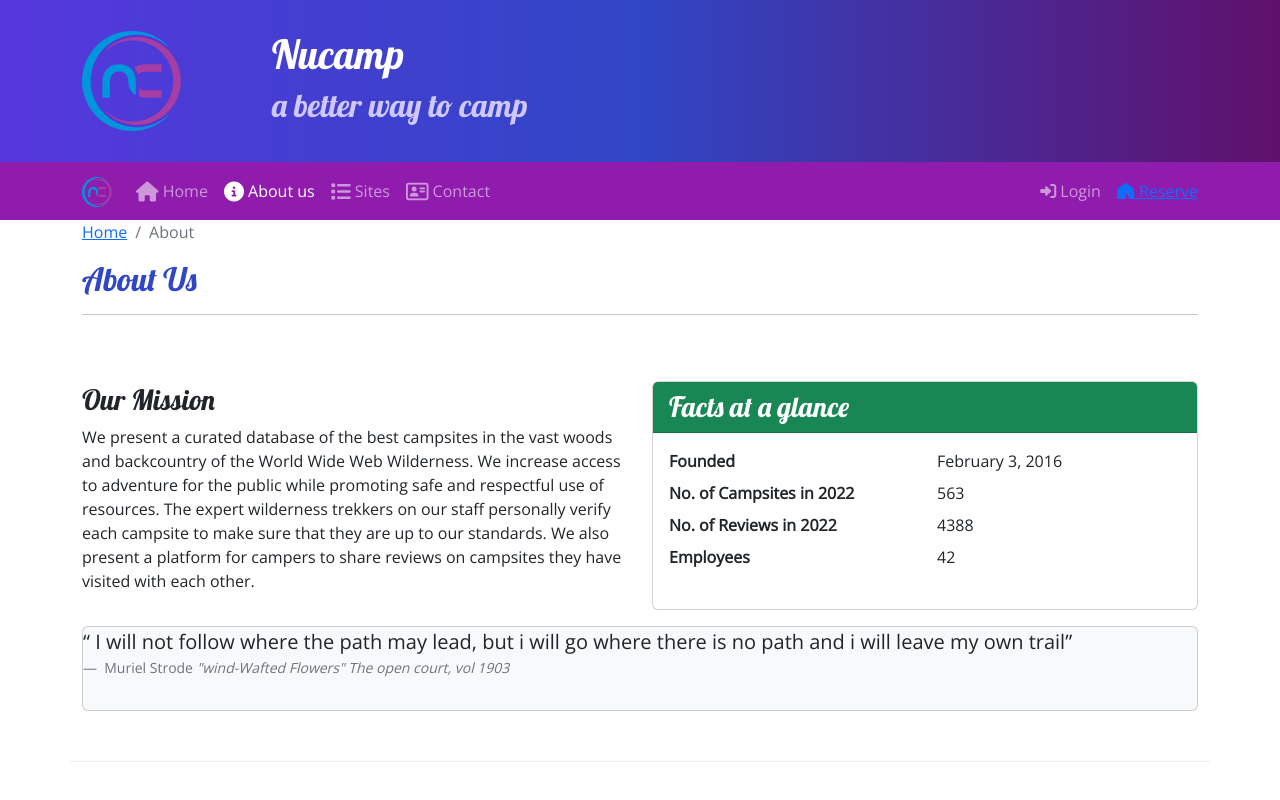
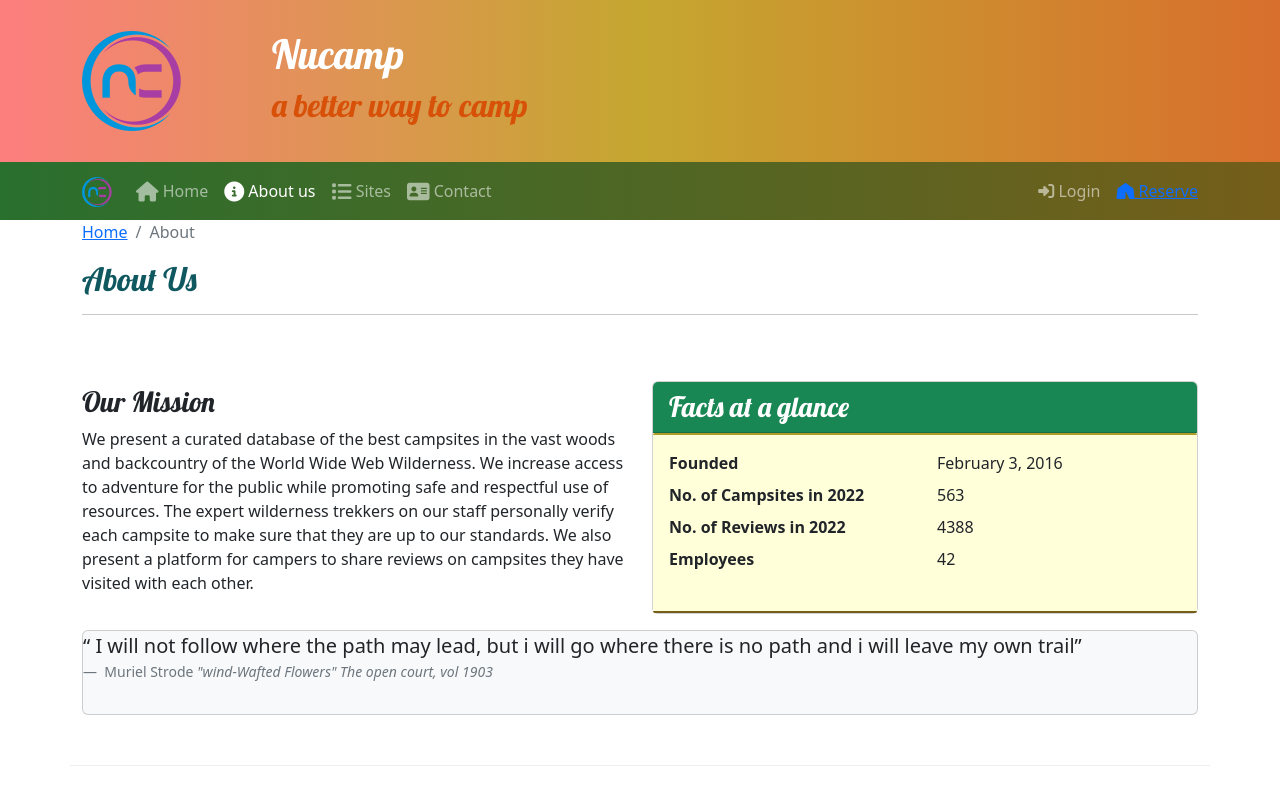
Before and after one commit to UlisesAQT/Nucampsite-Project, a website built with Parcel: page aboutus.html in a window 1280 px wide. Shown: the top 800 px of the page. Built offline with nearby package versions, Linux system fonts and the light colour scheme.

Commit message:
Configured project to use node, npm and parcel

```diff
--- a/aboutus.html
+++ b/aboutus.html
@@ -6,11 +6,14 @@
     <meta charset="utf-8" />
     <meta name="viewport" content="width=device-width, initial-scale=1" />
     <!-- Bootstrap CSS-->
-     <link href="https://cdn.jsdelivr.net/npm/bootstrap@5.2.3/dist/css/bootstrap.min.css"
-    rel="stylesheet" integrity="sha384-rbsA2VBKQhggwzxH7pPCaAqO46MgnOM80zW1RWuH61DGLwZJEdK2Kadq2F9CUG65" crossorigin="anonymous"/>
+      <link rel="stylesheet" href="node_modules/bootstrap/dist/css/bootstrap.min.css">
     <!-- Additional CSS must be placed after Bootstrap css -->
-    <link rel="stylesheet" href="https://cdnjs.cloudflare.com/ajax/libs/font-awesome/6.2.1/css/all.min.css" integrity="sha512-MV7K8+y+gLIBoVD59lQIYicR65iaqukzvf/nwasF0nqhPay5w/9lJmVM2hMDcnK1OnMGCdVK+iQrJ7lzPJQd1w=="
-    crossorigin="anonymous" referrerpolicy="no-referrer"/>
+    <link rel="stylesheet" href="node_modules/@fortawesome/fontawesome-free/css/fontawesome.css">
+    <link rel="stylesheet" href="node_modules/@fortawesome/fontawesome-free/css/brands.css">
+    <link rel="stylesheet" href="node_modules/@fortawesome/fontawesome-free/css/solid.css">
+
+
+
     <link rel="stylesheet" href="https://fonts.googleapis.com/css?family=Lobster|Open+Sans" />
     <link rel="stylesheet" href="css/styles.css">
 
@@ -310,8 +313,7 @@
         </div>
     </footer>
 
-     <script src="https://cdn.jsdelivr.net/npm/bootstrap@5.2.3/dist/js/bootstrap.bundle.min.js" integrity="sha384-kenU1KFdBIe4zVF0s0G1M5b4hcpxyD9F7jL+jjXkk+Q2h455rYXK/7HAuoJl+0I4" crossorigin="anonymous"></script>
-
+ <script src="node_modules/bootstrap/dist/js/bootstrap.bundle.js"></script>
 </body>
 
 </html>
--- a/css/styles.css
+++ b/css/styles.css
@@ -7,22 +7,22 @@ h1, h2, h3 {
 }
 
 h2{
-    color:#3046c5
+    color:#10585f
 }
 
 header {
     padding: 30px;
-    background-image: linear-gradient(to right, #5637DD, #3046C5, #60106B);
+    background-image: linear-gradient(to right, #fd7e7e, #c5a730, #d86f2d);
     color: white;
 
 }
 
 header h2 {
-    color: #CEC8FF;
+    color: #d75109;
 }
 
 footer{
-    background-image: linear-gradient( #CEC8FF, white);
+    background-image: linear-gradient( #5876fc,#58d0fc , white);
     padding: 20px 0;
 
 }
@@ -33,7 +33,8 @@ footer{
 }
 
 .navbar {
-    background-color: #901cad;
+
+   background-image: linear-gradient(to right, #296f2e, #755e1a);
 }
 
 /*.tab-content
@@ -43,7 +44,8 @@ footer{
 } */
 
 .accordion-button {
-    background-color: #d3d3d3;
+    background-color: #0e61a0;
+    color: white;
 }
 
 .carousel-caption {
@@ -54,3 +56,11 @@ footer{
 .carousel{
     border: 1px solid #5637DD;
 }
+
+.facts-list {
+    background-color: #ffffd9; /* Example: light beige */
+    border-top: 2px solid #ae9c27;
+    border-bottom: #755e1a 2px solid;
+    padding: 15px;
+    border-radius: 2px;
+}
```
Also changed, not shown: contactus.html (+7 -9 lines), index.html (+6 -6 lines), package.json (added, +28 -0 lines), 2 other files.
